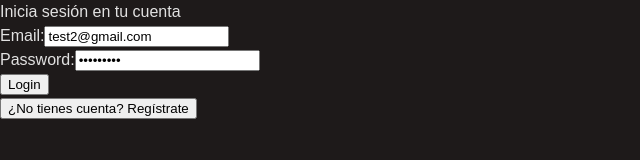
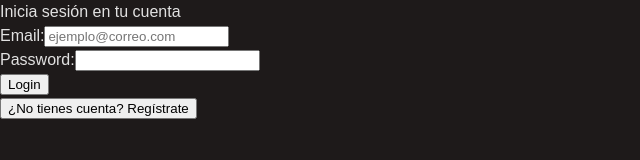
Before and after one commit to blopa2000/my_notes, a React (Vite) app: page /account in a window 1280 px wide. Shown: the top 160 px of the page, without its empty margins (0-640 px from the left). Built offline with nearby package versions, Linux system fonts and the light colour scheme; no server answers.

Commit message:
Add dependencies formik and react-hot-toast

```diff
--- a/package.json
+++ b/package.json
@@ -25,13 +25,16 @@
     "@tiptap/starter-kit": "^3.7.2",
     "@types/lowlight": "^0.0.7",
     "firebase": "^12.4.0",
+    "formik": "^2.4.6",
     "highlight.js": "^11.11.1",
     "lowlight": "^3.3.0",
     "lucide-react": "^0.546.0",
     "react": "^19.1.1",
     "react-dom": "^19.1.1",
+    "react-hot-toast": "^2.6.0",
     "react-masonry-css": "^1.0.16",
-    "react-router": "^7.9.4"
+    "react-router": "^7.9.4",
+    "yup": "^1.7.1"
   },
   "devDependencies": {
     "@eslint/js": "^9.36.0",
--- a/src/App.tsx
+++ b/src/App.tsx
@@ -7,6 +7,7 @@ import Loading from "./components/Loading";
 import { useAuth } from "./context/auth/AuthContext";
 import NoteForm from "./pages/NoteForm";
 import PageNotFound from "./pages/PageNotFound";
+import { Toaster } from "react-hot-toast";
 
 function App() {
   const { loading } = useAuth();
@@ -17,6 +18,7 @@ function App() {
 
   return (
     <div>
+      <Toaster position="top-center" toastOptions={{ duration: 3000 }} />
       <Routes>
         <Route path="/" element={<>landing page</>} />
         <Route path="dashboard" element={<Layount />}>
--- a/src/components/ModalProfile.tsx
+++ b/src/components/ModalProfile.tsx
@@ -1,36 +1,81 @@
 import { useAuth } from "@/context/auth/AuthContext";
 import Modal from "./Modal";
 import "@/styles/modalProfile.css";
-import { useState } from "react";
+import { Formik, Form, Field, ErrorMessage } from "formik";
+import * as Yup from "yup";
 import { userServices } from "@/services/userServices";
+import toast from "react-hot-toast";
 
-const ModalProfile = ({ toggleModalProfile }: { toggleModalProfile: () => void }) => {
+interface ModalProfileProps {
+  toggleModalProfile: () => void;
+}
+
+interface ProfileValues {
+  name: string;
+}
+
+const ModalProfile = ({ toggleModalProfile }: ModalProfileProps) => {
   const { user, updateUser } = useAuth();
-  const [name, setName] = useState(user?.name);
 
-  const handleSubmit = async (e: React.FormEvent) => {
-    e.preventDefault();
-    if (user?.uid && name !== undefined && name.length > 5) {
-      userServices.updateUser({ name, uid: user.uid });
+  const initialValues: ProfileValues = {
+    name: user?.name || "",
+  };
 
-      updateUser({
-        name,
-      });
+  const validationSchema = Yup.object().shape({
+    name: Yup.string()
+      .min(5, "El nombre debe tener al menos 5 caracteres")
+      .required("El nombre es obligatorio"),
+  });
+
+  const handleSubmit = async (values: ProfileValues) => {
+    if (!user?.uid) {
+      toast.error("No se encontró el usuario.");
+      return;
+    }
+
+    try {
+      await userServices.updateUser({ name: values.name, uid: user.uid });
+      updateUser({ name: values.name });
+      toast.success("Perfil actualizado correctamente 🎉");
       toggleModalProfile();
-    } else {
-      console.log("minimo 5 caracteres");
+    } catch (error) {
+      console.error(error);
+      toast.error("Error al actualizar el perfil.");
     }
   };
 
   return (
     <Modal toggleshowModalDelete={toggleModalProfile}>
-      <form onSubmit={handleSubmit} className="form-container">
-        <div className="form-container-name">
-          <label htmlFor="name">Nombre de usuario:</label>
-          <input type="text" onChange={(e) => setName(e.target.value)} value={name} />
-        </div>
-        <button className="">Enviar</button>
-      </form>
+      <Formik
+        initialValues={initialValues}
+        validationSchema={validationSchema}
+        onSubmit={handleSubmit}
+      >
+        {({ handleSubmit, isSubmitting }) => (
+          <Form onSubmit={handleSubmit} className="form-container">
+            <div className="form-container-name">
+              <label htmlFor="name">Nombre de usuario:</label>
+              <Field
+                id="name"
+                name="name"
+                type="text"
+                className="input-form"
+                placeholder="Escribe tu nombre"
+              />
+              <ErrorMessage name="name" component="div" className="error-message" />
+            </div>
+
+            <div className="form-buttons">
+              <button type="submit" className="btn-submit" disabled={isSubmitting}>
+                {isSubmitting ? "Guardando..." : "Guardar cambios"}
+              </button>
+              <button type="button" className="btn-cancel" onClick={toggleModalProfile}>
+                Cancelar
+              </button>
+            </div>
+          </Form>
+        )}
+      </Formik>
     </Modal>
   );
 };
--- a/src/pages/Account.tsx
+++ b/src/pages/Account.tsx
@@ -2,52 +2,82 @@ import { useEffect, useState } from "react";
 import { authService } from "@/services/authService";
 import { useAuth } from "@/context/auth/AuthContext";
 import { useNavigate } from "react-router";
+import toast from "react-hot-toast";
+import { Formik, Form, Field, ErrorMessage } from "formik";
+import * as Yup from "yup";
+
+interface FormValues {
+  name: string;
+  email: string;
+  password: string;
+}
 
 const Account = () => {
   const { setLoading, user, loading } = useAuth();
   const [isLogin, setIsLogin] = useState(true);
   const navigate = useNavigate();
 
-  const [form, setForm] = useState({
-    email: "test2@gmail.com",
-    password: "test12345",
-    name: "test",
+  const initialValues: FormValues = {
+    email: "",
+    password: "",
+    name: "",
+  };
+
+  const getValidationSchema = (isLogin: boolean) =>
+    Yup.object().shape({
+      email: Yup.string().email("El correo no es válido").required("El correo es obligatorio"),
+      password: Yup.string()
+        .min(9, "La contraseña debe tener al menos 9 caracteres")
+        .required("La contraseña es obligatoria"),
+      name: isLogin
+        ? Yup.string().notRequired()
+        : Yup.string()
+            .min(5, "El nombre debe tener al menos 2 caracteres")
+            .required("El nombre es obligatorio"),
     });
 
-  const handleOnsubmit = async (event: React.FormEvent<HTMLFormElement>) => {
-    event.preventDefault();
+  const handleSubmit = async (values: FormValues) => {
+    try {
+      if (isLogin) {
+        const res = await authService.signInRequest(values.email, values.password);
         setLoading(true);
-    if (isLogin) {
-      // Lógica de inicio de sesión aquí
-      try {
-        const res = await authService.signInRequest(form.email, form.password);
         if (res.user) {
           navigate("/dashboard");
         }
+      } else {
+        await authService.signupRequest(values.email, values.password, values.name);
+        setLoading(true);
+        navigate("/dashboard");
+      }
     } catch (error) {
-        console.error("Error al iniciar sesión:", error);
+      if (error instanceof Error && "code" in error) {
+        const err = error as { code?: string; message: string };
+        switch (err.code) {
+          case "auth/email-already-in-use":
+            toast.error("El correo ya está en uso");
+            break;
+          case "auth/invalid-email":
+            toast.error("Correo inválido");
+            break;
+          case "auth/weak-password":
+            toast.error("Contraseña demasiado débil");
+            break;
+          case "auth/user-not-found":
+            toast.error("Usuario no encontrado");
+            break;
+          case "auth/wrong-password":
+            toast.error("Contraseña incorrecta");
+            break;
+          default:
+            toast.error(err.message);
+            break;
+        }
+      } else {
+        toast.error("Ocurrió un error inesperado");
+      }
     } finally {
       setLoading(false);
     }
-    } else {
-      // Lógica de registro aquí
-      try {
-        await authService.signupRequest(form.email, form.password, form.name);
-        navigate("/dashboard");
-      } catch (error) {
-        console.error("Error al registrarse:", error);
-      } finally {
-        setLoading(false);
-      }
-    }
-  };
-
-  const handleChange = (e: React.ChangeEvent<HTMLInputElement>) => {
-    const { name, value } = e.target;
-    setForm((prev) => ({
-      ...prev,
-      [name]: value,
-    }));
   };
 
   useEffect(() => {
@@ -61,49 +91,49 @@ const Account = () => {
   return (
     <div className="account-page">
       {isLogin ? "Inicia sesión en tu cuenta" : "Crea una cuenta nueva"}
-      <form onSubmit={handleOnsubmit}>
+      <Formik
+        initialValues={initialValues}
+        validationSchema={getValidationSchema(isLogin)}
+        enableReinitialize
+        onSubmit={handleSubmit}
+      >
+        {({ handleSubmit }) => (
+          <Form onSubmit={handleSubmit}>
             <div className="container-input">
               <label htmlFor="email">Email:</label>
-          <input
+              <Field
                 type="email"
                 id="email"
                 name="email"
-            required
                 className="input-form"
-            value={form.email}
-            onChange={handleChange}
+                placeholder="ejemplo@correo.com"
               />
+              <ErrorMessage name="email" component="div" className="error" />
             </div>
             {!isLogin && (
               <div className="container-input">
                 <label htmlFor="name">Name:</label>
-            <input
-              type="name"
+                <Field
+                  type="text"
                   id="name"
                   name="name"
                   className="input-form"
-              required
-              value={form.name}
-              onChange={handleChange}
+                  placeholder="Tu nombre"
                 />
+                <ErrorMessage name="name" component="div" className="error" />
               </div>
             )}
             <div className="container-input">
               <label htmlFor="password">Password:</label>
-          <input
-            type="password"
-            id="password"
-            name="password"
-            required
-            className="input-form"
-            value={form.password}
-            onChange={handleChange}
-          />
+              <Field type="password" id="password" name="password" className="input-form" />
+              <ErrorMessage name="password" component="div" className="error" />
             </div>
             <button type="submit" className="btn-submit">
               Login
             </button>
-      </form>
+          </Form>
+        )}
+      </Formik>
 
       <button onClick={() => setIsLogin(!isLogin)}>
         {isLogin ? "¿No tienes cuenta? Regístrate" : "¿Ya tienes cuenta? Inicia sesión"}
--- a/src/pages/NoteForm.tsx
+++ b/src/pages/NoteForm.tsx
@@ -6,6 +6,16 @@ import { Save, ArrowLeft, Loader2 } from "lucide-react";
 import "@/styles/noteForm.css";
 import { useNotes } from "@/context/notes/NotesContext";
 import TiptapEditor from "@/components/TiptapEditor";
+import { Formik, Form, Field } from "formik";
+import * as Yup from "yup";
+import toast from "react-hot-toast";
+
+// ✅ Esquema de validación Yup
+const NoteSchema = Yup.object().shape({
+  title: Yup.string()
+    .min(3, "El título debe tener al menos 3 caracteres")
+    .required("El título es obligatorio"),
+});
 
 const NoteForm = () => {
   const location = useLocation();
@@ -13,44 +23,45 @@ const NoteForm = () => {
   const { user } = useAuth();
   const { getNoteById, updateNote, addNote } = useNotes();
   const { noteId } = location.state || {};
+  const [content, setContent] = useState("");
+  const [loading, setLoading] = useState(false);
 
-  const [note, setNote] = useState({
+  const [initialValues, setInitialValues] = useState({
     title: "",
-    content: "",
     bgColor: "#ffffff",
     creationDate: "",
   });
-
-  const [content, setContent] = useState("");
-  const [loading, setLoading] = useState(false);
 
   useEffect(() => {
     if (noteId && user?.uid) {
       setLoading(true);
       const existingNote = getNoteById(noteId);
       if (existingNote) {
-        setNote({
+        setInitialValues({
           title: existingNote.title,
-          content: existingNote.content,
           bgColor: existingNote.bgColor,
           creationDate: existingNote.creationDate,
         });
+        setContent(existingNote.content);
       }
       setLoading(false);
     }
   }, [noteId, user, getNoteById]);
 
-  const handleSubmit = async (e: React.FormEvent) => {
-    e.preventDefault();
-    if (!user?.uid) return null;
+  const handleContentChange = (html: string) => {
+    setContent(html);
+  };
+
+  const handleSubmit = async (values: typeof initialValues) => {
+    if (!user?.uid) return;
     setLoading(true);
+
     try {
-      if (note.title.length > 0) {
       if (noteId) {
+        // Editar nota existente
         const data = {
-            title: note.title,
-            bgColor: note.bgColor,
-            content: content.length > 0 ? content : note.content,
+          ...values,
+          content: content.length > 0 ? content : "",
         };
 
         const lastUpdate = await noteService.updateNote(user.uid, noteId, data);
@@ -59,30 +70,27 @@ const NoteForm = () => {
           ...data,
           noteId,
           lastUpdate,
-            creationDate: note.creationDate,
         });
+
+        toast.success("✅ Nota actualizada correctamente");
       } else {
-          const resNote = await noteService.createNote(user.uid, {
-            ...note,
+        // Crear nueva nota
+        const newNote = await noteService.createNote(user.uid, {
+          ...values,
           content,
         });
 
-          addNote(resNote);
+        addNote(newNote);
+        toast.success("📝 Nota creada con éxito");
       }
+
       navigate("/dashboard");
-      } else {
-        console.log("titulo es requerido");
-        console.log(content);
-      }
     } catch (error) {
       console.error(error);
+      toast.error("❌ Error al guardar la nota. Inténtalo de nuevo.");
     } finally {
       setLoading(false);
     }
-  };
-
-  const handleContentChange = (html: string) => {
-    setContent(html);
   };
 
   return (
@@ -94,27 +102,41 @@ const NoteForm = () => {
           <ArrowLeft size={22} />
         </button>
 
-        <form className="edit-form" onSubmit={handleSubmit}>
+        <Formik
+          initialValues={initialValues}
+          enableReinitialize
+          validationSchema={NoteSchema}
+          onSubmit={handleSubmit}
+        >
+          {({ errors, touched, values, setFieldValue }) => (
+            <Form className="edit-form">
               <button disabled={loading} type="submit" className="save-btn">
                 {loading ? <Loader2 className="loading-icon" size={18} /> : <Save size={18} />}
                 <span>{noteId ? "Guardar cambios" : "Crear nota"}</span>
               </button>
-          <input
+
+              <Field
+                name="bgColor"
+                type="color"
                 className="edit-form-color"
-            type="color"
-            value={note.bgColor}
-            onChange={(e) => setNote({ ...note, bgColor: e.target.value })}
+                value={values.bgColor}
+                onChange={(e: React.ChangeEvent<HTMLInputElement>) =>
+                  setFieldValue("bgColor", e.target.value)
+                }
               />
-          <input
-            className="edit-form-title"
+
+              {errors.title && touched.title && <p className="form-error-title">{errors.title}</p>}
+              <Field
+                name="title"
                 type="text"
                 placeholder="Escribe un título..."
-            value={note.title}
-            onChange={(e) => setNote({ ...note, title: e.target.value })}
+                className="edit-form-title"
               />
 
-          <TiptapEditor value={note.content} onChange={handleContentChange} />
-        </form>
+              <TiptapEditor value={content} onChange={handleContentChange} />
+            </Form>
+          )}
+        </Formik>
       </div>
     </div>
   );
--- a/src/styles/noteForm.css
+++ b/src/styles/noteForm.css
@@ -67,6 +67,12 @@
   background: #fff;
 }
 
+.form-error-title {
+  position: absolute;
+  top: -40px;
+  left: 20px;
+  color: #db0707;
+}
 
 .edit-form .edit-form-color {
   border: 2px solid #c6c6c6;
```
Also changed, not shown: 1 other file (tests, documents, lock files or other folders). Lines whose indentation alone changed are shown as unchanged.
